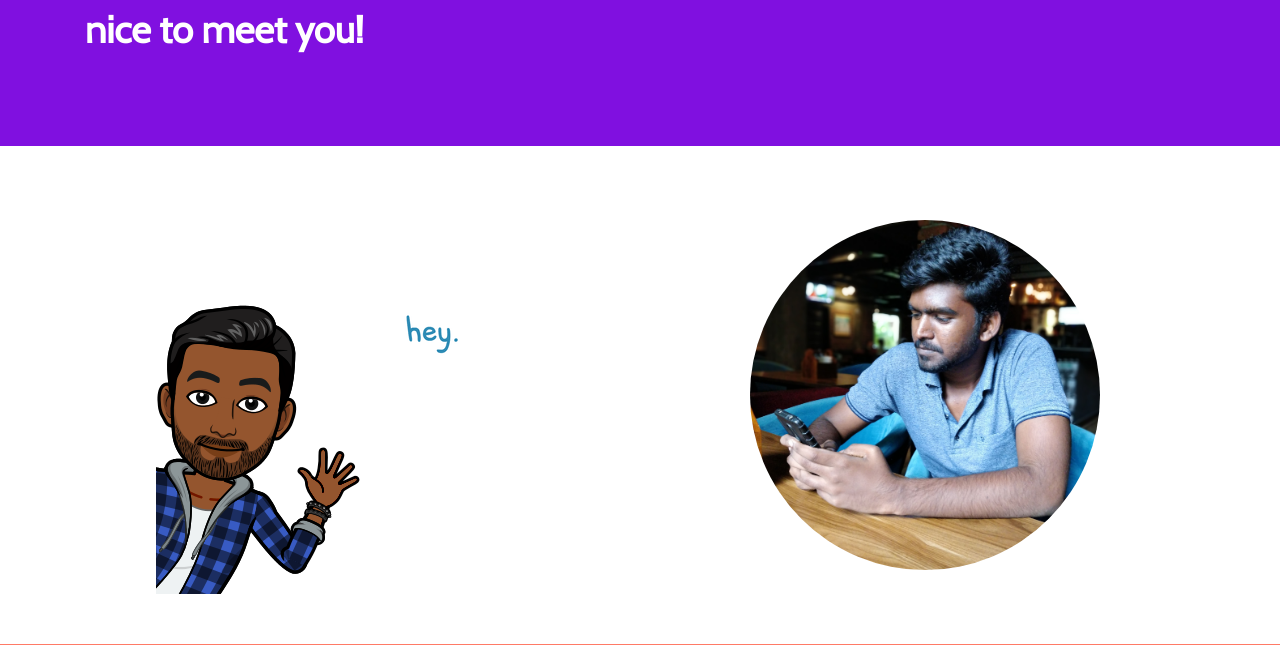
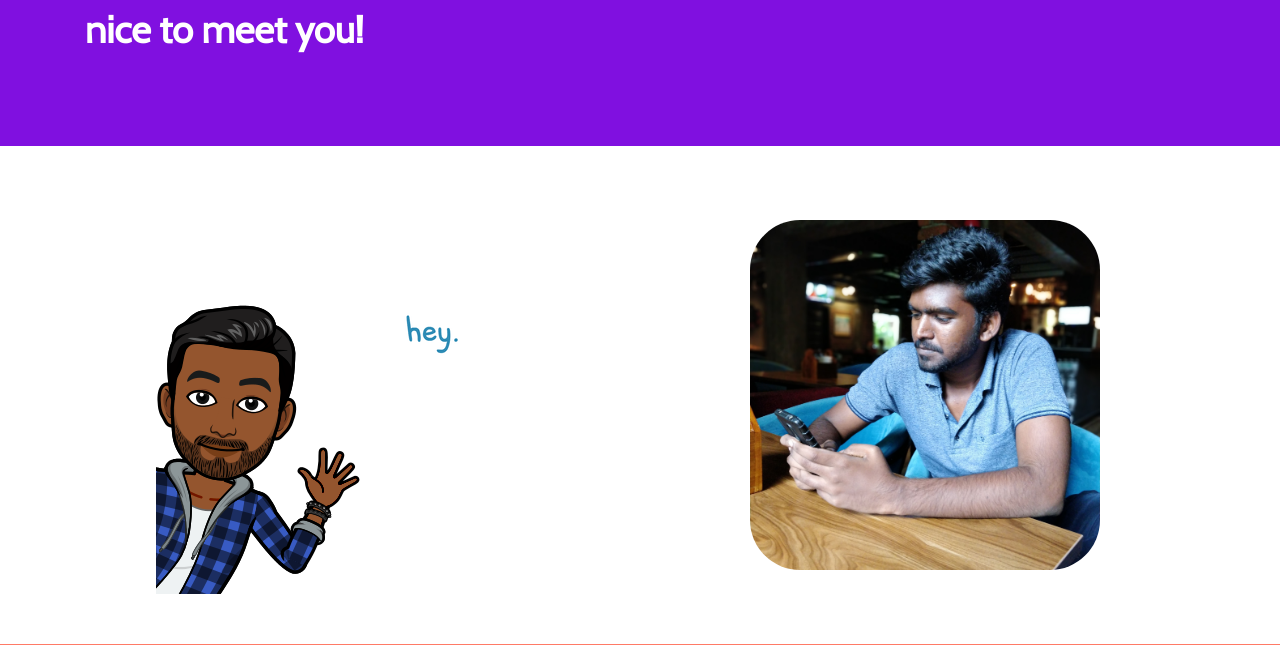
Before and after one commit to jyuvaraj03/jyuvaraj03.github.io, a PHP site: page / in a window 1280 px wide. Shown: the part 468-1113 px from the top of the page. Run offline with PHP 8.4, Linux system fonts and the light colour scheme; some libraries are stand-ins or nearby versions; some web fonts are replaced.

Commit message:
Changed border-radius of photo

```diff
--- a/main.css
+++ b/main.css
@@ -116,7 +116,7 @@ body {
   height: 450px;
   width: 450px;
   object-fit: cover;
-  border-radius: 50%; }
+  border-radius: 100px; }
 
 .contact-bitmojis {
   padding: 50px;
--- a/main.scss
+++ b/main.scss
@@ -141,7 +141,7 @@ body {
   height: 450px;
   width: 450px;
   object-fit: cover;
-  border-radius: 50%;
+  border-radius: 100px;
 }
 .contact-bitmojis {
   padding: 50px;
```
Also changed, not shown: 1 other file.
